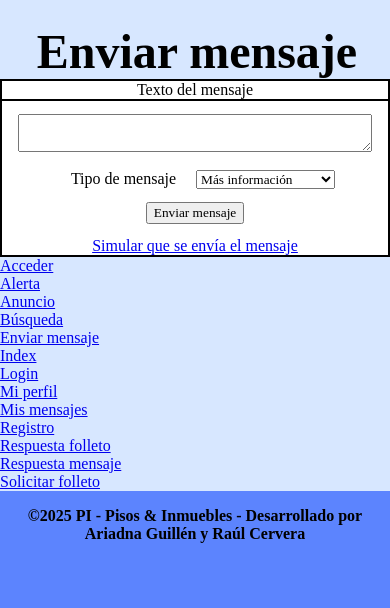
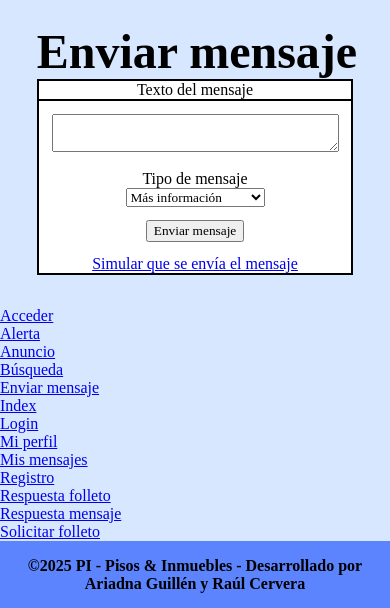
Before and after one commit to TaponDeBotella/pisosInmbueles, a PHP site: page /enviar_mensaje.html in a window 390 px wide. Shown: the part 138-746 px from the top of the page. Run offline with PHP 8.4, Linux system fonts and the light colour scheme; some libraries are stand-ins or nearby versions; some web fonts are replaced.

Commit message:
Mas media query

```diff
--- a/css/enviar_mensaje.css
+++ b/css/enviar_mensaje.css
@@ -36,3 +36,15 @@ textarea {
 input {
     margin: 1em;
 }
+
+@media (max-width:480px) {
+    form {
+        width: 80%;
+        margin-bottom: 2em;
+    }
+
+    #msg_type {
+        margin: auto;
+        display: block;
+    }
+}
--- a/css/log_registro.css
+++ b/css/log_registro.css
@@ -21,6 +21,7 @@ h1, h2 {
     }
 
     .nav_body {
+        padding-bottom: 1em;
         text-align: center;
     }
 }
```
Also changed, not shown: css/anuncio.css (+6 -4 lines).
